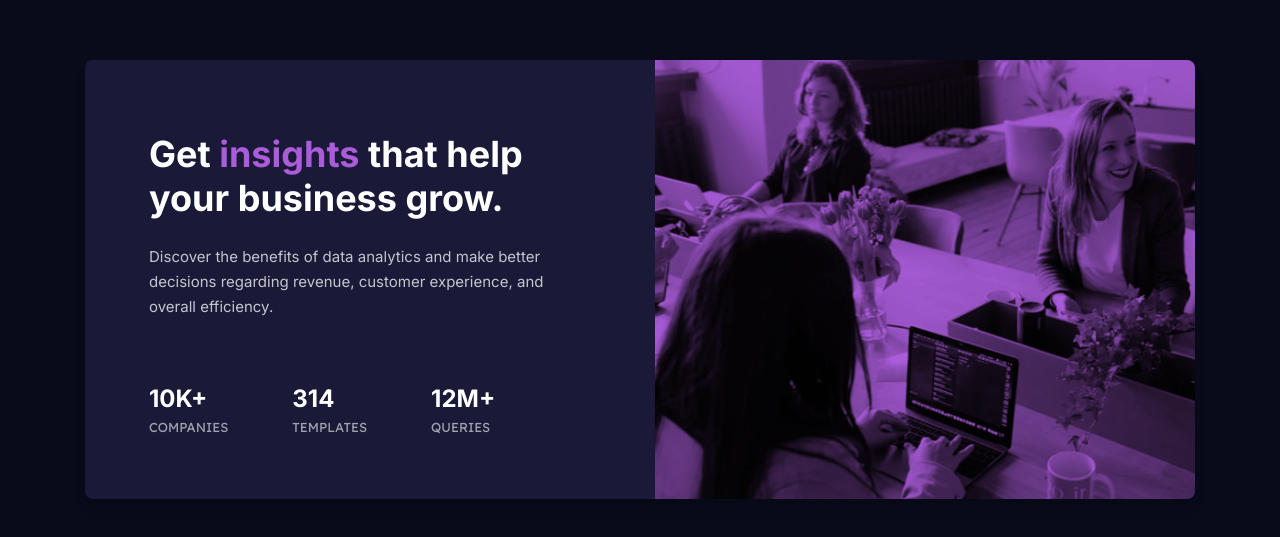
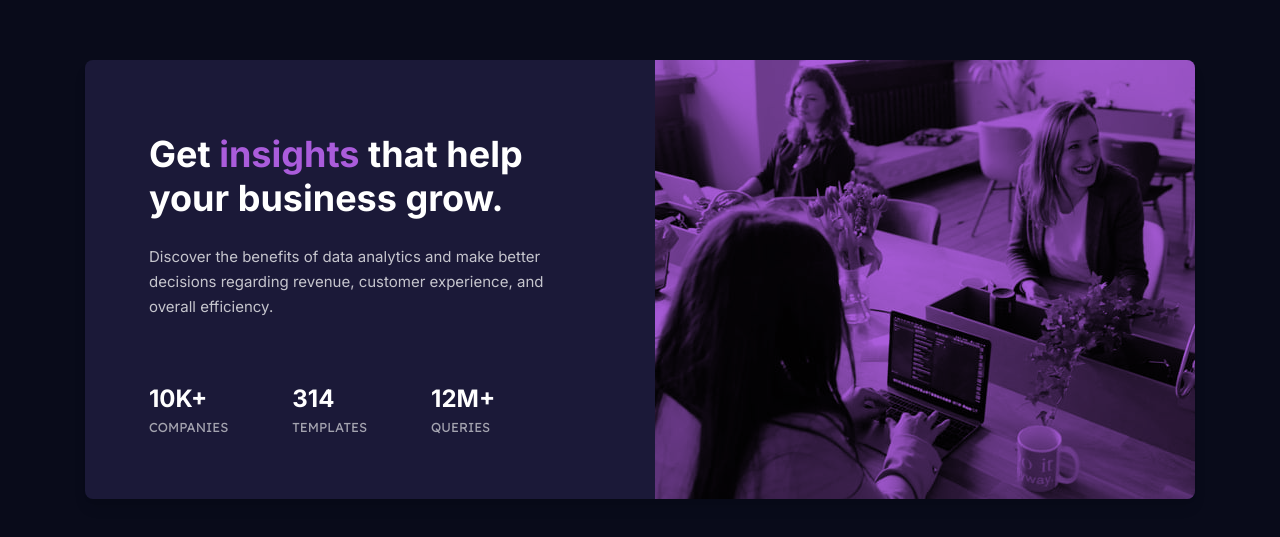
Before and after one commit to john-mirage/stats-preview-card-component, a React (Vite) app: page / in a window 1280 px wide. Shown: the part 121-658 px from the top of the page. Built offline with nearby package versions, Linux system fonts and the light colour scheme.

Commit message:
fix: fix bg image for desktop

```diff
--- a/src/components/Card/style.css
+++ b/src/components/Card/style.css
@@ -80,6 +80,7 @@
     order: 2;
     width: 33.75rem; /* 540px */
     padding-top: 0;
+    background-image: url("/src/images/image-header-desktop.jpg");
   }
 
   .card__body {
```
